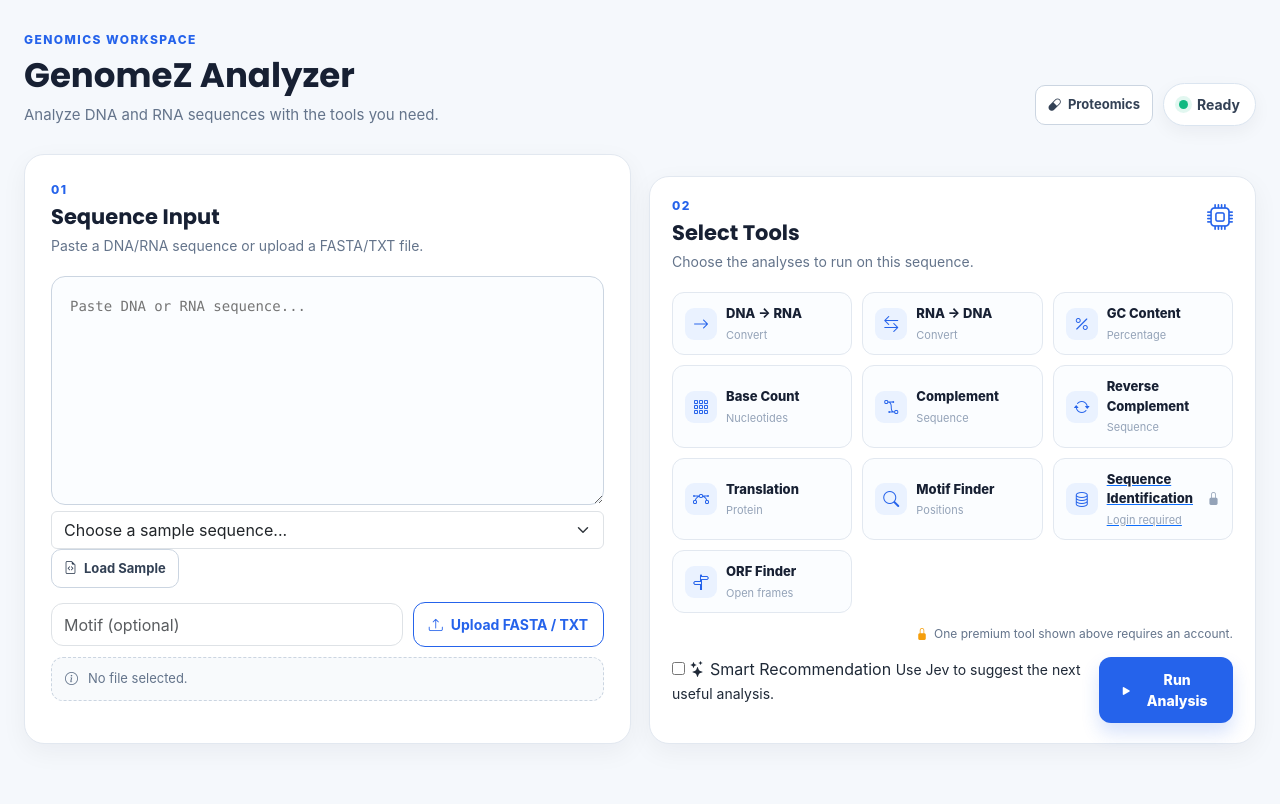
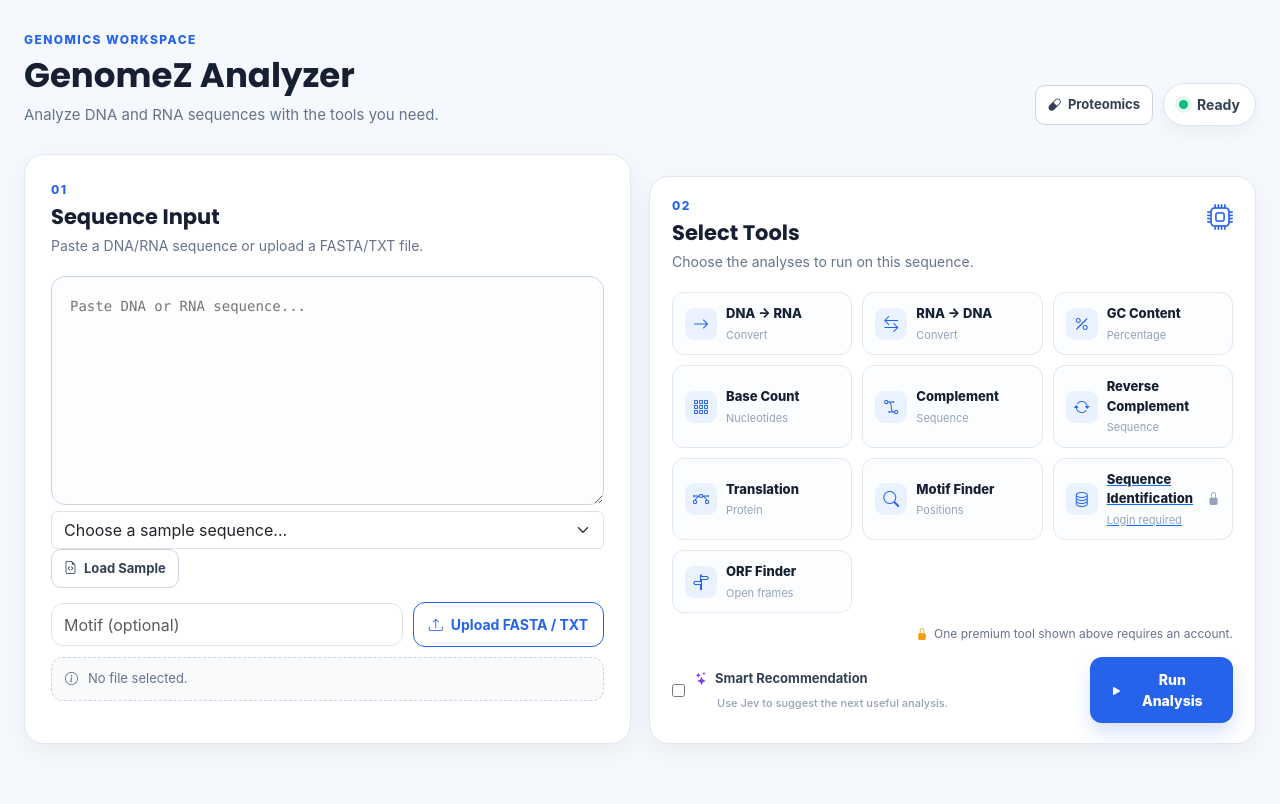
Before and after one commit to adityatiwari-git/GenomeZ, a Django app: page /analyzer/ in a window 1280 px wide. Shown: the part 73-877 px from the top of the page. Run offline with Django 5.2, Linux system fonts and the light colour scheme; some libraries are stand-ins or nearby versions.

Commit message:
Style Jev smart recommendation UI

```diff
--- a/static/css/analyzer.css
+++ b/static/css/analyzer.css
@@ -1353,3 +1353,75 @@
 .auth-user-label i{
     color:#2563eb;
 }
+
+
+
+/* Jev Smart Recommendation */
+.smart-recommendation-toggle{
+    display:flex;
+    align-items:center;
+    gap:10px;
+    margin-right:auto;
+    color:#334155;
+    font-size:13px;
+    font-weight:700;
+    cursor:pointer;
+}
+.smart-recommendation-toggle input{
+    accent-color:#7c3aed;
+}
+.smart-recommendation-toggle span{
+    display:flex;
+    align-items:center;
+    gap:7px;
+    flex-wrap:wrap;
+}
+.smart-recommendation-toggle i{
+    color:#7c3aed;
+}
+.smart-recommendation-toggle small{
+    flex-basis:100%;
+    margin-left:22px;
+    color:#94a3b8;
+    font-size:11px;
+    font-weight:500;
+}
+.jev-recommendation{
+    margin-top:14px;
+    padding:16px;
+    border:1px solid #ddd6fe;
+    border-radius:14px;
+    background:#faf5ff;
+    color:#475569;
+}
+.jev-recommendation-header{
+    display:flex;
+    justify-content:space-between;
+    gap:12px;
+    align-items:flex-start;
+    margin-bottom:10px;
+}
+.jev-recommendation-header h3{
+    margin:4px 0 0;
+    color:#172033;
+    font-size:15px;
+    font-weight:800;
+}
+.jev-recommendation-header > i{
+    color:#7c3aed;
+    font-size:20px;
+}
+.jev-recommendation p{
+    margin:6px 0 0;
+    font-size:13px;
+    line-height:1.6;
+}
+.jev-recommendation strong{
+    color:#5b21b6;
+}
+@media(max-width:600px){
+    .smart-recommendation-toggle{
+        width:100%;
+        margin-right:0;
+    }
+}
```
